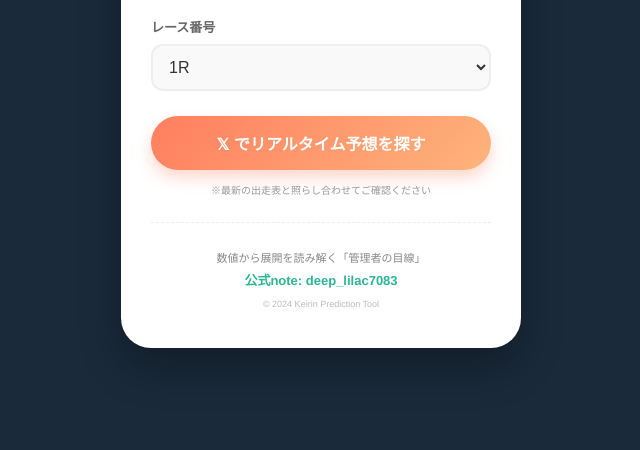
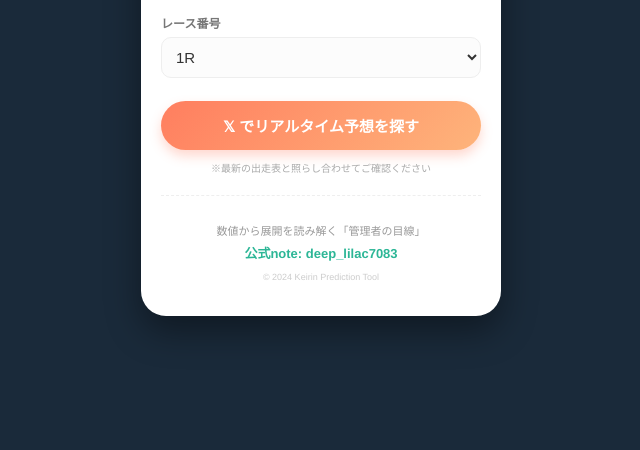
Before and after one commit to kado-commits/Keirin-prediction, a plain HTML site: page index.html in a window 1280 px wide. Shown: the part 350-800 px from the top of the page, without its empty margins (319-959 px from the left). Drawn offline with Linux system fonts and the light colour scheme.

Commit message:
Update index.html

```diff
--- a/index.html
+++ b/index.html
@@ -1,4 +1,4 @@
- <!DOCTYPE html>
+<!DOCTYPE html>
 <html lang="ja">
 <head>
     <meta charset="UTF-8">
@@ -12,41 +12,44 @@
             flex-direction: column;
             justify-content: center;
             align-items: center;
-            min-height: 100vh; /* 最低限の高さは確保 */
+            /* 画面全体の高さを少し余裕持たせ、パツパツを防ぐ */
+            min-height: 100vh;
             margin: 0;
-            padding: 20px;
+            padding: 30px 20px;
             box-sizing: border-box;
         }
-        /* 時計のスタイル */
+        /* 時計のスタイル：少しだけ小さくして余白を確保 */
         #clock-container {
             color: white;
             text-align: center;
-            margin-bottom: 20px;
+            margin-bottom: 15px;
             font-family: 'Courier New', Courier, monospace;
+            flex-shrink: 0;
         }
         #date {
-            font-size: 14px;
+            font-size: 13px;
             letter-spacing: 2px;
-            opacity: 0.7;
+            opacity: 0.6;
         }
         #time {
-            font-size: 32px;
+            font-size: 28px;
             font-weight: bold;
-            margin-top: 5px;
-            text-shadow: 0 0 10px rgba(255,255,255,0.3);
+            margin-top: 3px;
+            text-shadow: 0 0 10px rgba(255,255,255,0.2);
         }
+        /* 白い枠：サイズを固定して背景を見せる */
         .container {
             background-color: white;
-            border-radius: 30px;
-            padding: 30px; /* 少し余白を詰めました */
+            border-radius: 25px;
+            padding: 25px 20px;
             width: 100%;
-            max-width: 340px; /* さっきより少しスリムに固定 */
-            box-shadow: 0 20px 40px rgba(0,0,0,0.3);
+            max-width: 320px; /* さらにスリムに */
+            box-shadow: 0 15px 35px rgba(0,0,0,0.4);
             text-align: center;
-            flex-shrink: 0; /* ★これが重要！勝手に伸びないようにします */
+            flex-shrink: 0; /* 縦に伸びるのを強制停止 */
         }
         h1 {
-            font-size: 20px; /* 文字を少し小さくしてスッキリ */
+            font-size: 18px;
             color: #1a2a3a;
             margin-bottom: 20px;
         }
@@ -54,42 +57,42 @@
             display: block;
             text-align: left;
             font-weight: bold;
-            color: #666;
-            margin-bottom: 8px;
-            font-size: 13px;
+            color: #777;
+            margin-bottom: 6px;
+            font-size: 12px;
         }
         .select-wrapper {
-            margin-bottom: 20px;
+            margin-bottom: 18px;
         }
         select {
             width: 100%;
-            padding: 12px;
-            border: 2px solid #eee;
-            border-radius: 12px;
-            font-size: 16px;
-            background-color: #f9f9f9;
+            padding: 10px;
+            border: 1px solid #eee;
+            border-radius: 10px;
+            font-size: 15px;
+            background-color: #fcfcfc;
             color: #333;
         }
         button {
             background: linear-gradient(135deg, #ff7e5f, #feb47b);
             color: white;
             border: none;
-            padding: 15px;
+            padding: 14px;
             border-radius: 50px;
-            font-size: 16px;
+            font-size: 15px;
             font-weight: bold;
             cursor: pointer;
             width: 100%;
-            box-shadow: 0 8px 15px rgba(255, 126, 95, 0.3);
+            box-shadow: 0 6px 12px rgba(255, 126, 95, 0.3);
             margin-top: 5px;
         }
         .footer-text {
             font-size: 10px;
-            color: #999;
-            margin-top: 12px;
+            color: #aaa;
+            margin-top: 10px;
         }
         .note-section {
-            margin-top: 25px;
+            margin-top: 20px;
             padding-top: 15px;
             border-top: 1px dashed #eee;
         }
@@ -101,7 +104,7 @@
         }
         .copyright {
             font-size: 9px;
-            color: #bbb;
+            color: #ccc;
             margin-top: 10px;
         }
     </style>
@@ -143,7 +146,7 @@
     <p class="footer-text">※最新の出走表と照らし合わせてご確認ください</p>
 
     <div class="note-section">
-        <p style="font-size: 11px; color: #888; margin-bottom: 5px;">数値から展開を読み解く「管理者の目線」</p>
+        <p style="font-size: 11px; color: #999; margin-bottom: 5px;">数値から展開を読み解く「管理者の目線」</p>
         <a href="https://note.com/deep_lilac7083" target="_blank" class="note-link">公式note: deep_lilac7083</a>
         <p class="copyright">&copy; 2024 Keirin Prediction Tool</p>
     </div>
```
